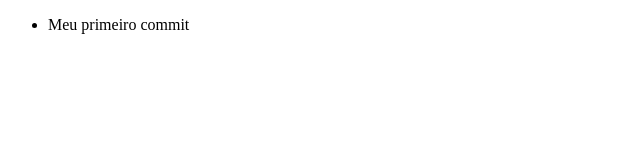
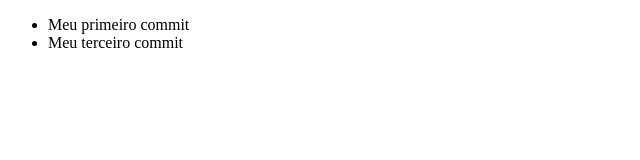
Before and after one commit to leonardocesarnascimento/treinamento-git-29042022, a plain HTML site: page index.html in a window 1280 px wide. Shown: the whole page, without its empty margins (0-640 px from the left). Drawn offline with Linux system fonts and the light colour scheme.

Commit message:
Meu terceiro commit

```diff
--- a/index.html
+++ b/index.html
@@ -9,6 +9,7 @@
 <body>
     <ul>
         <li>Meu primeiro commit</li>
+        <li>Meu terceiro commit</li>
     </ul>
 </body>
 </html>
```
